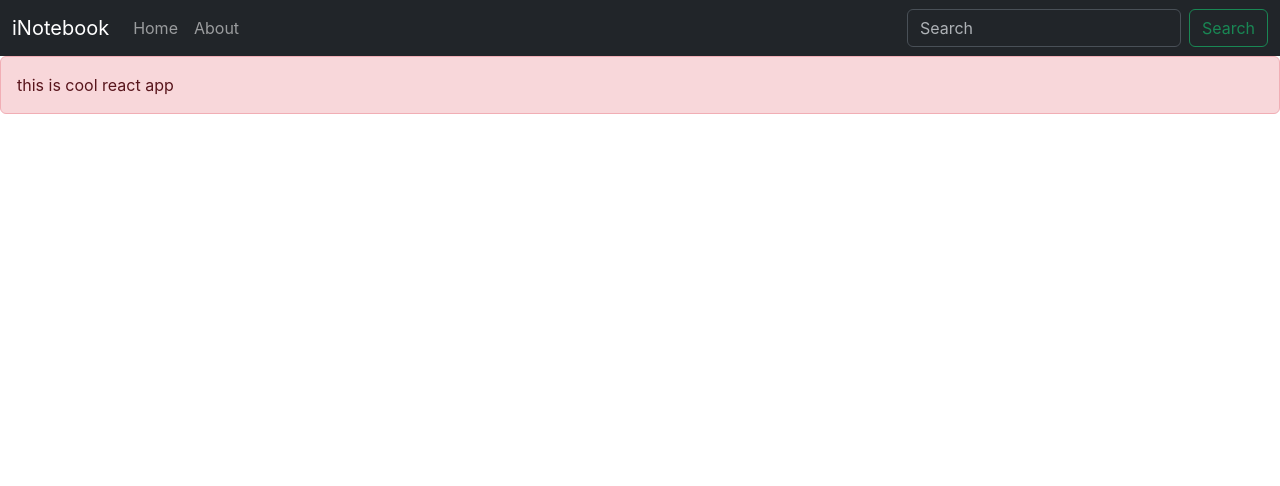
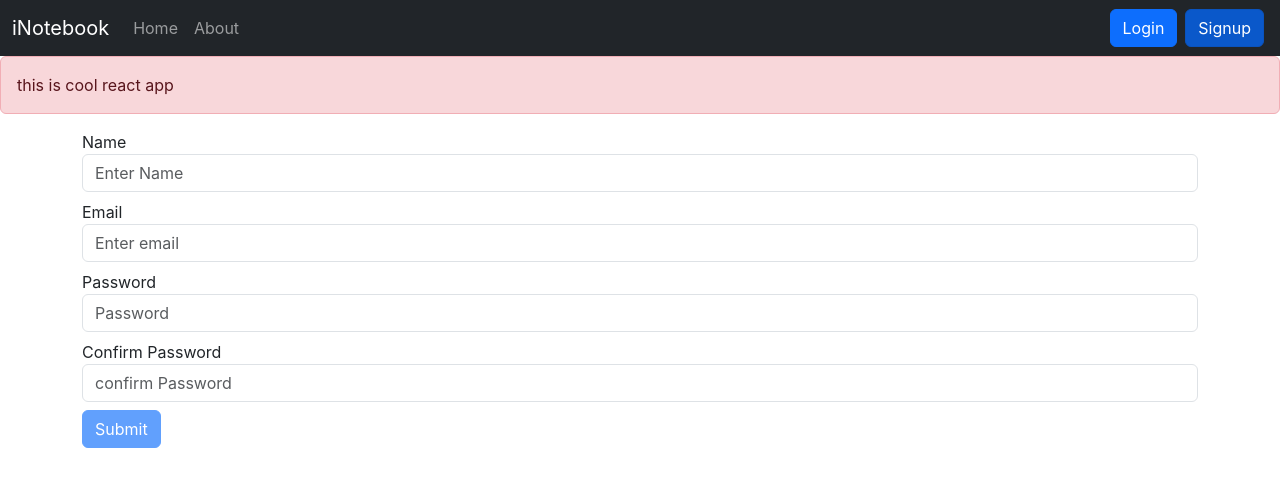
Before and after one commit to imyashsingh/iNoteBook, a React (Create React App) app in the folder clint/: page /signup in a window 1280 px wide. Shown: the top 486 px of the page. Built offline with nearby package versions, Linux system fonts and the light colour scheme.

Commit message:
added login and signup

```diff
--- a/clint/src/App.js
+++ b/clint/src/App.js
@@ -6,6 +6,8 @@ import Home from './components/Home';
 import About from './components/About';
 import NoteState from './context/notes/NoteState';
 import Alert from './components/Alert';
+import Login from './components/Login';
+import Signup from './components/Signup';
 
 function App() {
   return (
@@ -17,6 +19,8 @@ function App() {
           <Routes>
             <Route path="/" element={<Home/>}/>
             <Route path="/about" element={<About />} />
+            <Route path="/login" element={<Login/>} />
+            <Route path="/signup" element={<Signup />} />
           </Routes>
         </div>
       </BrowserRouter>
--- a/clint/src/components/AddNote.js
+++ b/clint/src/components/AddNote.js
@@ -5,7 +5,7 @@ export const AddNote = () => {
     const context = useContext(noteContext);
     const {addNote} = context;
 
-    const [note,setNote] = useState({title : "",description : "",tag : "default"});
+    const [note,setNote] = useState({title : "",description : "",tag : ""});
 
     const onChange = (event)=>{
         setNote({...note,[event.target.name]:event.target.value});
@@ -14,6 +14,7 @@ export const AddNote = () => {
     const handleClick = (event)=>{
         event.preventDefault();
         addNote(note.title,note.description,note.tag);
+        setNote({title : "",description : "",tag : ""});
     }
 
     return (
@@ -22,17 +23,17 @@ export const AddNote = () => {
         <form className='my-3'>
           <div className="mb-3">
             <label htmlFor="title" className="form-label">Title</label>
-            <input type="text" className="form-control" id="title" name="title" onChange={onChange} aria-describedby="emailHelp"/>
+            <input type="text" className="form-control" id="title" name="title" onChange={onChange} value={note.title} aria-describedby="emailHelp" minLength={3} required/>
           </div>
           <div className="mb-3">
             <label htmlFor="description" className="form-label">Description</label>
-            <input type="text" className="form-control" id="description" name="description" onChange={onChange} />
+            <input type="text" className="form-control" id="description" name="description" onChange={onChange} value={note.description} minLength={5} required/>
           </div>
           <div className="mb-3">
             <label htmlFor="tag" className="form-label">Tag</label>
-            <input type="text" className="form-control" id="tag" name="tag" onChange={onChange} />
+            <input type="text" className="form-control" id="tag" name="tag" onChange={onChange} value={note.tag} required/>
           </div>
-          <button type="submit" className="btn btn-primary" onClick={handleClick}>Add Note</button>
+          <button disabled={note.title.length<3 || note.description.length<5} type="submit" className="btn btn-primary" onClick={handleClick}>Add Note</button>
         </form>
       </div>
   )
--- /dev/null
+++ b/clint/src/components/Login.js
@@ -0,0 +1,50 @@
+import React, { useState } from 'react';
+import { useNavigate } from "react-router-dom";
+
+const Login = () => {
+
+  const [credentials,setCredentials] = useState({email : "",password : ""});
+  let navigate = useNavigate();
+  const handleSubmit = async(event)=>{
+    event.preventDefault();
+    const response = await fetch("http://localhost:5000/api/auth/login", {
+        method: "POST",
+        headers: {
+          "Content-Type": "application/json",
+          },
+        body: JSON.stringify({email:credentials.email,password:credentials.password}),
+      });
+      const json = await response.json();
+      if(json.success){
+        localStorage.setItem('token',json.authtoken);
+        navigate("/");
+      }
+      else{
+        alert("Invalid Credentials");
+      }
+
+  }
+
+  const onChange = (event)=>{
+    setCredentials({...credentials,[event.target.name]: event.target.value})
+
+  }
+
+  return (
+    <div>
+        <form onSubmit={handleSubmit}>
+            <div className="form-group my-3">
+                <label htmlFor="email">Email address</label>
+                <input type="email" className="form-control" id="email" name="email" onChange={onChange} aria-describedby="emailHelp" placeholder="Enter email"/>
+            </div>
+            <div className="form-group my-3">
+                <label htmlFor="password">Password</label>
+                <input type="password" className="form-control" id="password" name="password" onChange={onChange} placeholder="Password"/>
+            </div>
+            <button type="submit" className="btn btn-primary">Submit</button>
+        </form>
+    </div>
+  )
+}
+
+export default Login;
--- a/clint/src/components/Navbar.js
+++ b/clint/src/components/Navbar.js
@@ -18,9 +18,9 @@ const Navbar = () => {
           <NavLink className="nav-link" to="/about">About</NavLink>
         </li>
       </ul>
-      <form className="d-flex" role="search">
-        <input className="form-control me-2" type="search" placeholder="Search" aria-label="Search"/>
-        <button className="btn btn-outline-success" type="submit">Search</button>
+      <form className="d-flex">
+        <NavLink className="btn btn-primary mx-1" to="/login" role="button">Login</NavLink>
+        <NavLink className="btn btn-primary mx-1" to="/signup" role="button">Signup</NavLink>
       </form>
     </div>
   </div>
--- a/clint/src/components/Notes.js
+++ b/clint/src/components/Notes.js
@@ -50,28 +50,28 @@ const Notes = () => {
             <form className='my-3'>
               <div className="mb-3">
                 <label htmlFor="etitle" className="form-label">Title</label>
-                <input type="text" className="form-control" id="etitle" name="etitle" onChange={onChange} value={note.etitle} aria-describedby="emailHelp"/>
+                <input type="text" className="form-control" id="etitle" name="etitle" onChange={onChange} value={note.etitle} aria-describedby="emailHelp" minLength={3} required/>
               </div>
               <div className="mb-3">
                 <label htmlFor="edescription" className="form-label">Description</label>
-                <input type="text" className="form-control" id="edescription" name="edescription" onChange={onChange} value={note.edescription}/>
+                <input type="text" className="form-control" id="edescription" name="edescription" onChange={onChange} value={note.edescription} minLength={5} required/>
               </div>
               <div className="mb-3">
                 <label htmlFor="etag" className="form-label">Tag</label>
-                <input type="text" className="form-control" id="etag" name="etag" onChange={onChange} value={note.etag} />
+                <input type="text" className="form-control" id="etag" name="etag" onChange={onChange} value={note.etag} required/>
               </div>
             </form>
           </div>
           <div className="modal-footer">
             <button ref={refClose} type="button" className="btn btn-secondary" data-bs-dismiss="modal">Close</button>
-            <button type="submit" className="btn btn-primary" onClick={handleClick}>Update Note</button>
+            <button disabled={note.etitle.length<3 || note.edescription.length<5} type="submit" className="btn btn-primary" onClick={handleClick}>Update Note</button>
           </div>
         </div>
       </div>
     </div>
     <div className="row my-3">
         <h2>Your Note</h2>
-        <div className="container">
+        <div className="container mx-2">
           {notes.length === 0 && "No Notes to display"}
         </div>
         {notes.map((note)=> {return <NoteItems key ={note._id}  note={note} updateNote={updateNote}/>})}
--- /dev/null
+++ b/clint/src/components/Signup.js
@@ -0,0 +1,59 @@
+import React, { useState } from 'react';
+import { useNavigate } from "react-router-dom";
+
+const Signup = () => {
+
+    const [credentials,setCredentials] = useState({name : "",email : "",password : "",cpassword : ""});
+    let navigate = useNavigate();
+    const handleSubmit = async(event)=>{
+      event.preventDefault();
+      const response = await fetch("http://localhost:5000/api/auth/createuser", {
+          method: "POST",
+          headers: {
+            "Content-Type": "application/json",
+            },
+          body: JSON.stringify({name:credentials.name,email:credentials.email,password:credentials.password}),
+        });
+        const json = await response.json();
+        if(json.success){
+          localStorage.setItem('token',json.authtoken);
+          console.log(json);
+          navigate("/");
+        }
+        else{
+          alert("Invalid Credentials");
+        }
+
+    }
+
+    const onChange = (event)=>{
+      setCredentials({...credentials,[event.target.name]: event.target.value})
+
+    }
+
+    return (
+    <div>
+        <form onSubmit={handleSubmit}>
+            <div className="form-group my-2">
+                <label htmlFor="name">Name</label>
+                <input type="text" className="form-control" id="name" name='name' onChange={onChange} placeholder="Enter Name" required/>
+            </div>
+            <div className="form-group my-2">
+                <label htmlFor="email">Email</label>
+                <input type="email" className="form-control" id="email" name='email' aria-describedby="emailHelp" onChange={onChange} placeholder="Enter email" required/>
+            </div>
+            <div className="form-group my-2">
+                <label htmlFor="password">Password</label>
+                <input type="password" className="form-control" id="password" name='password' onChange={onChange} placeholder="Password" minLength={3} required/>
+            </div>
+            <div className="form-group my-2">
+                <label htmlFor="cpassword">Confirm Password</label>
+                <input type="password" className="form-control" id="cpassword" name='cpassword' onChange={onChange} placeholder="confirm Password" minLength={3} required/>
+            </div>
+            <button disabled={credentials.password.length < 4 || credentials.password!==credentials.cpassword} type="submit" className="btn btn-primary">Submit</button>
+        </form>
+    </div>
+  )
+}
+
+export default Signup;
```
Also changed, not shown: 1 other file (tests, documents, lock files or other folders).
